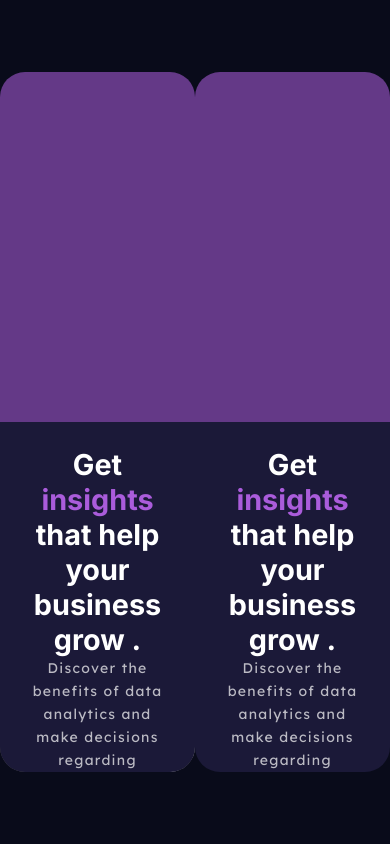
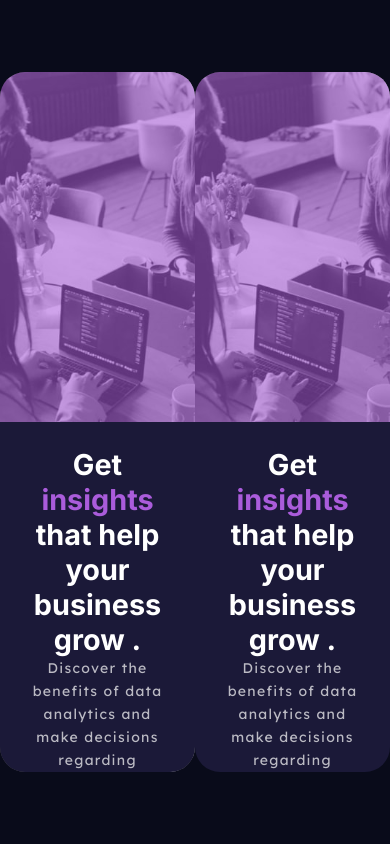
Before and after one commit to michael23e/stats-preview, a plain HTML site: page index.html in a window 390 px wide. Drawn offline with Linux system fonts and the light colour scheme.

Commit message:
Update index.css

```diff
--- a/index.css
+++ b/index.css
@@ -92,7 +92,7 @@ h2 {
 
   .pic {
     height: 50%;
-    background-image: none;
+  background-image: url(images/image-header-mobile.jpg);
   }
   .pic img{
     display: block;
```
